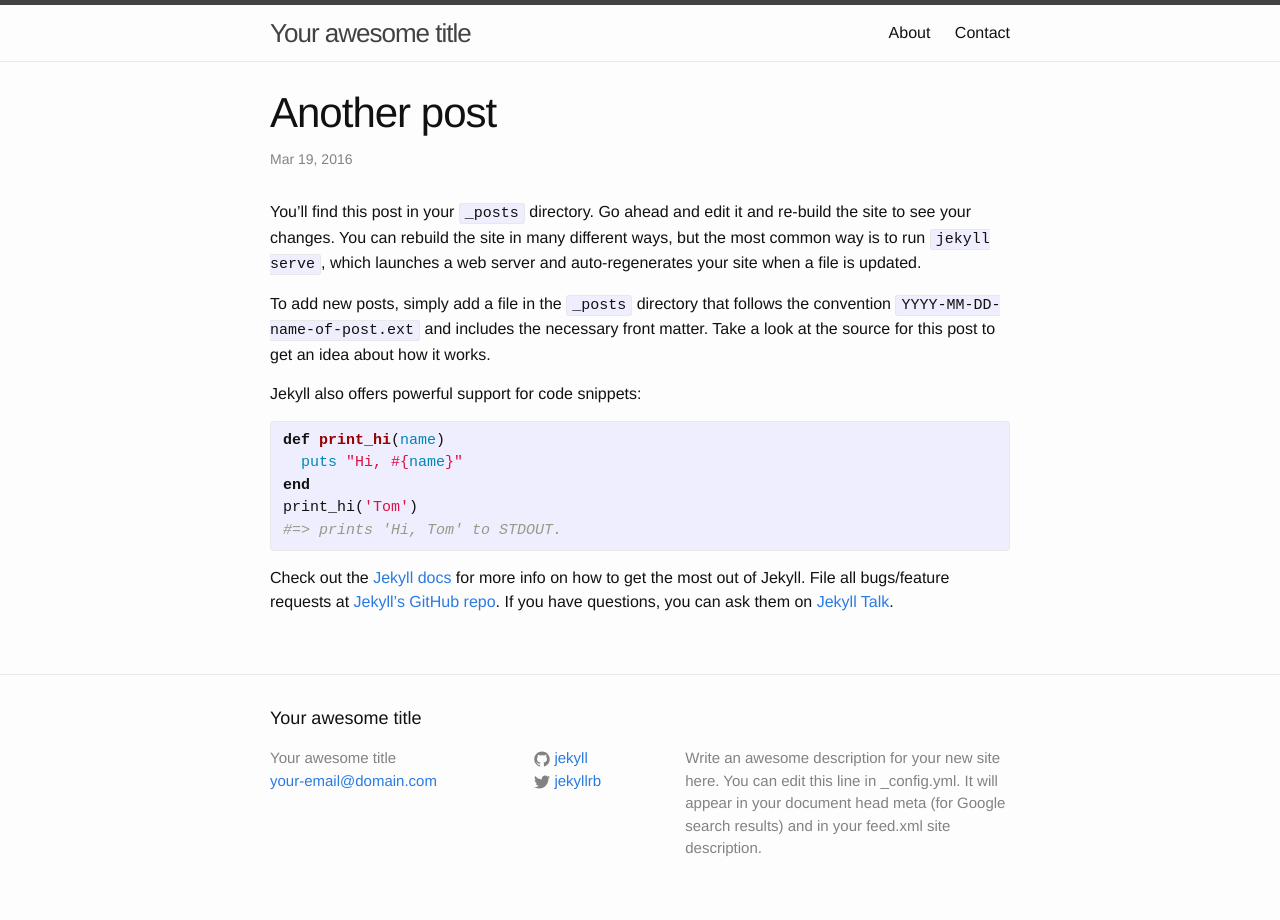
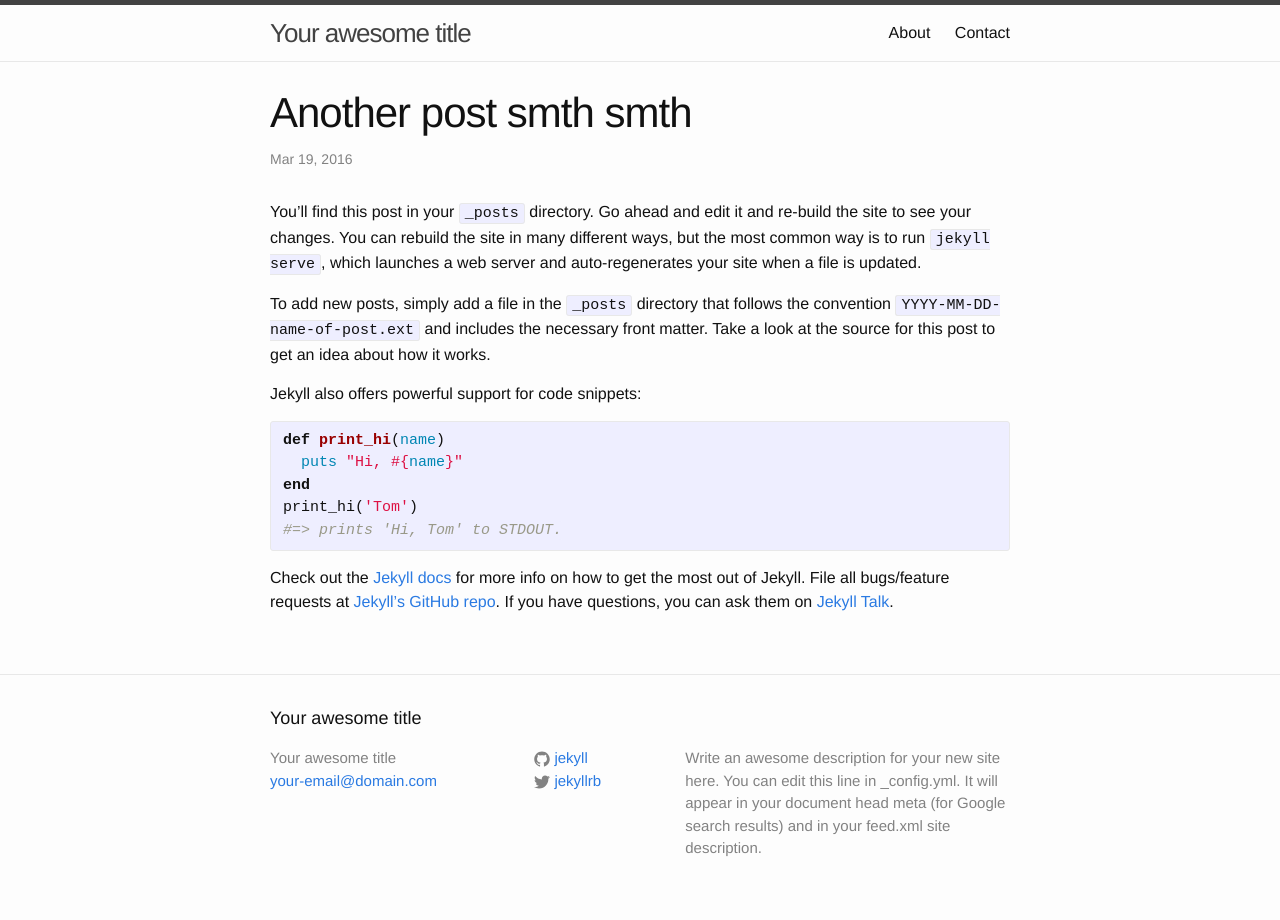
Before and after one commit to calinnn/calinnn.github.io, a Jekyll site: the page built from _posts/2016-04-19-welcome-to-jekyll.markdown, in a window 1280 px wide. Built offline with Jekyll 4.4.1, drawn with Linux system fonts in a browser that asks for light colours.

Commit message:
Updated 2016-04-19-welcome-to-jekyll.markdown

```diff
--- a/_posts/2016-04-19-welcome-to-jekyll.markdown
+++ b/_posts/2016-04-19-welcome-to-jekyll.markdown
@@ -1,9 +1,11 @@
 ---
 layout: post
-title:  "Another post"
-date:   2016-03-19 13:48:04 +0100
+title: Another post smth smth
+date: "2016-03-19 13:48:04 +0100"
 categories: jekyll update
+published: true
 ---
+
 You’ll find this post in your `_posts` directory. Go ahead and edit it and re-build the site to see your changes. You can rebuild the site in many different ways, but the most common way is to run `jekyll serve`, which launches a web server and auto-regenerates your site when a file is updated.
 
 To add new posts, simply add a file in the `_posts` directory that follows the convention `YYYY-MM-DD-name-of-post.ext` and includes the necessary front matter. Take a look at the source for this post to get an idea about how it works.
```
